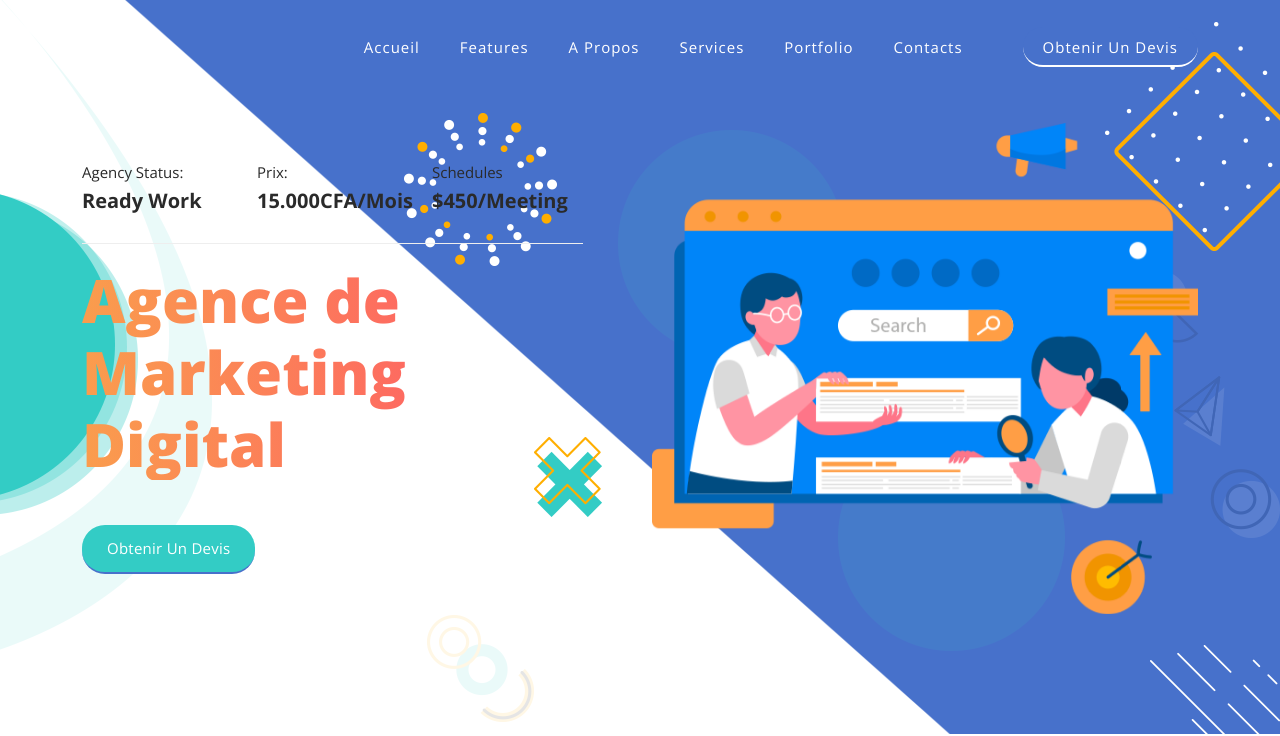
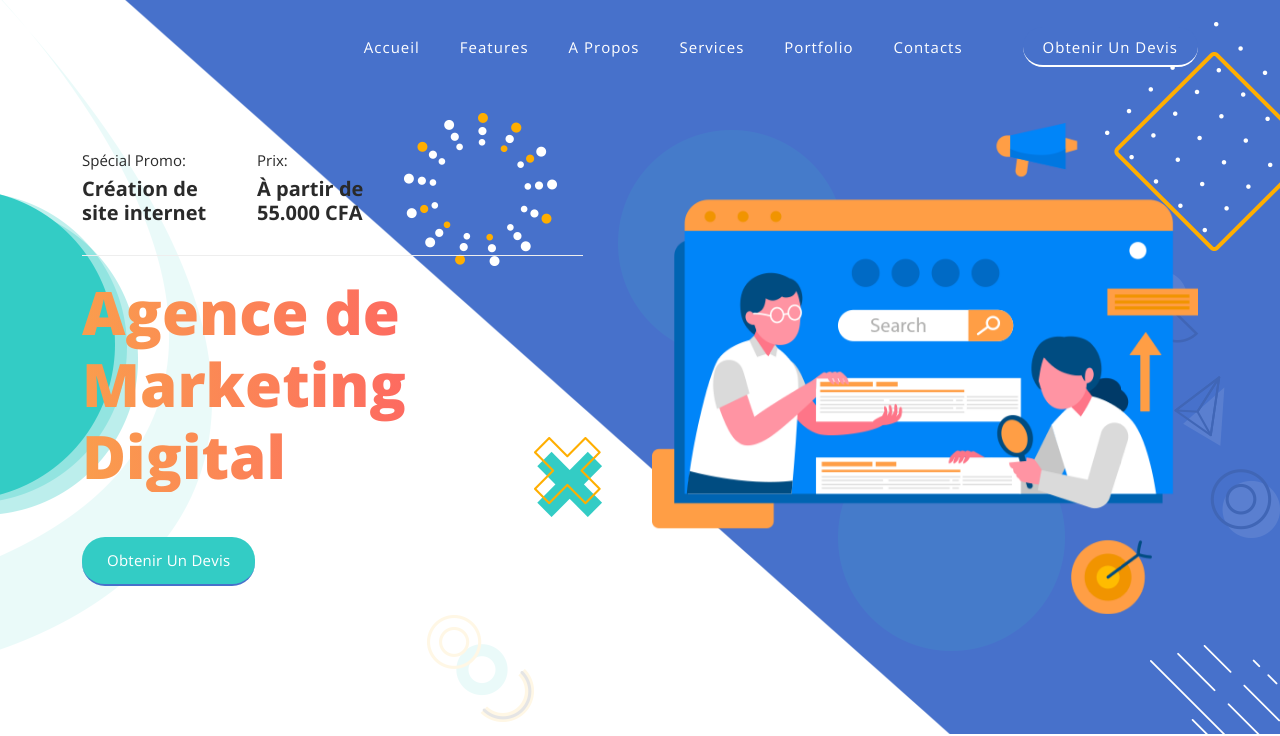
Before and after one commit to toto10571/YMG-Connect, a plain HTML site: page YMG Connect Website/index.html in a window 1280 px wide. Shown: the part 103-839 px from the top of the page. Drawn offline with nearby package versions, Linux system fonts and the light colour scheme.

Commit message:
Update index.html

```diff
--- a/YMG Connect Website/index.html
+++ b/YMG Connect Website/index.html
@@ -82,22 +82,17 @@
                 <div class="row">
                   <div class="col-lg-4 col-sm-4">
                     <div class="info-stat">
-                      <h6>Agency Status:</h6>
-                      <h4>Ready Work</h4>
+                      <h6> Spécial Promo:</h6>
+                      <h4>Création de site internet</h4>
                     </div>
                   </div>
                   <div class="col-lg-4 col-sm-4">
                     <div class="info-stat">
                       <h6>Prix:</h6>
-                      <h4>15.000CFA/Mois</h4>
+                      <h4>À partir de 55.000 CFA</h4>
                     </div>
                   </div>
-                  <div class="col-lg-4 col-sm-4">
-                    <div class="info-stat">
-                      <h6>Schedules</h6>
-                      <h4>$450/Meeting</h4>
-                    </div>
-                  </div>
+
                   <div class="col-lg-12">
                     <h2>Agence de Marketing Digital</h2>
                   </div>
```
